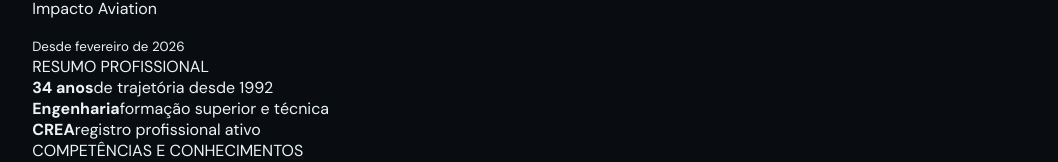
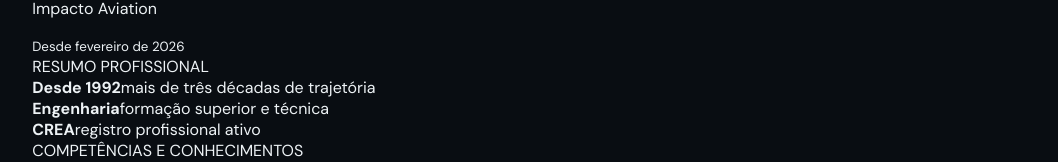
Before and after one commit to fabioteraoka/fabio-teraoka-site, a Next.js app: page /sobre in a window 1280 px wide. Shown: the part 3036-3198 px from the top of the page, without its empty margins (83-1141 px from the left). Built offline with nearby package versions, Linux system fonts and the light colour scheme.

Commit message:
Avoid unverified exact career duration in profile summary

```diff
--- a/app/sobre/page.tsx
+++ b/app/sobre/page.tsx
@@ -203,7 +203,7 @@ export default function About() {
 
             <section className="profile-aside-card">
               <span className="profile-aside-label">RESUMO PROFISSIONAL</span>
-              <div className="profile-aside-fact"><strong>34 anos</strong><span>de trajetória desde 1992</span></div>
+              <div className="profile-aside-fact"><strong>Desde 1992</strong><span>mais de três décadas de trajetória</span></div>
               <div className="profile-aside-fact"><strong>Engenharia</strong><span>formação superior e técnica</span></div>
               <div className="profile-aside-fact"><strong>CREA</strong><span>registro profissional ativo</span></div>
             </section>
```
